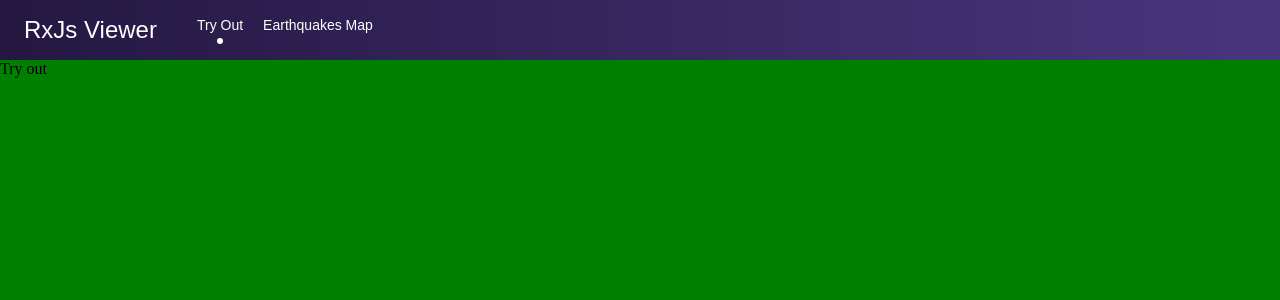
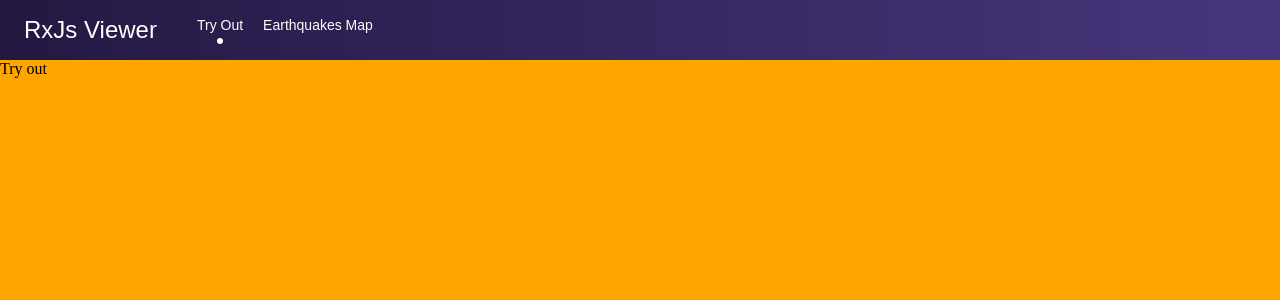
Before and after one commit to JoaoCasalNovo/rxjs-angular-earthquakes, an Angular app: page /try-out in a window 1280 px wide. Shown: the top 300 px of the page. Built offline with nearby package versions, Linux system fonts and the light colour scheme; a web font is replaced by a local one.

Commit message:
feat(tryout): add filter and map do tryout location

```diff
--- a/src/app/tryout/tryout.component.html
+++ b/src/app/tryout/tryout.component.html
@@ -1 +1,5 @@
-<div class="tryout-container">Try out</div>
+<div
+    #tryOut
+    class="tryout-container">
+    Try out
+</div>
--- a/src/app/tryout/tryout.component.less
+++ b/src/app/tryout/tryout.component.less
@@ -2,5 +2,5 @@
 	height: 100%;
 	width: 100%;
 
-	background-color: green;
+	background-color: orange;
 }
--- a/src/app/tryout/tryout.component.ts
+++ b/src/app/tryout/tryout.component.ts
@@ -1,15 +1,90 @@
-import { Component, OnInit } from '@angular/core';
+import { Component, OnInit, ViewChild, ElementRef, OnDestroy } from '@angular/core';
+import { fromEvent, Observable } from 'rxjs';
+import { share, filter, map } from 'rxjs/operators';
+
+const HEADER_HEIGHT = 60;
 
 @Component({
 	selector: 'tryout',
 	templateUrl: './tryout.component.html',
 	styleUrls: ['./tryout.component.less']
 })
-export class TryoutComponent implements OnInit {
+export class TryoutComponent implements OnInit, OnDestroy {
+	click$: Observable<Event>;
+	top$: Observable<Event>;
+	bottom$: Observable<Event>;
+
+	@ViewChild('tryOut', { read: ElementRef, static: false }) tryOut: ElementRef;
 
 	constructor() { }
 
-	ngOnInit() {
+	get tryOutHeight(): number {
+		return window.innerHeight;
 	}
 
+	get tryOutWidth(): number {
+		return window.innerWidth;
+	}
+
+	get centerHeigth(): number {
+		return (this.tryOutHeight / 2) + HEADER_HEIGHT;
+	}
+
+	get centerWidth(): number {
+		return this.tryOutWidth / 2;
+	}
+
+	ngOnInit() {
+		/**
+		 * Put code here
+		 */
+		this.click$ = fromEvent(document, 'click').pipe(share());
+
+		// #### FILTER
+
+		// this.top$ = this.click$.pipe(
+		// 	filter((event: MouseEvent) => event.clientY > HEADER_HEIGHT && event.clientY < this.centerHeigth)
+		// );
+
+		// this.bottom$ = this.click$.pipe(
+		// 	filter((event: MouseEvent) => event.clientY > this.centerHeigth)
+		// );
+
+		// TOP LEFT Corner
+		// this.top$
+		// 	.pipe(filter((event: MouseEvent) => event.clientX <= this.centerWidth))
+		// 	.subscribe(() => console.log('TOP LEFT CORNER'));
+
+		// // TOP RIGHT Corner
+		// this.top$
+		// 	.pipe(filter((event: MouseEvent) => event.clientX > this.centerWidth))
+		// 	.subscribe(() => console.log('TOP RIGHT CORNER'));
+		// // BOTTOM LEFT Corner
+		// this.bottom$
+		// 	.pipe(filter((event: MouseEvent) => event.clientX <= this.centerWidth))
+		// 	.subscribe(() => console.log('BOTTOM LEFT CORNER'));
+
+		// // BOTTOM RIGHT Corner
+		// this.bottom$
+		// 	.pipe(filter((event: MouseEvent) => event.clientX > this.centerWidth))
+		// 	.subscribe(() => console.log('BOTTOM RIGHT CORNER'));
+
+		// #### MAP
+		// this.click$
+		// 	.pipe(
+		// 		map((event: MouseEvent) => {
+		// 			const zone = '';
+
+		// 			return zone
+		// 				.concat(event.clientY > this.centerHeigth ? 'BOTTOM' : 'TOP')
+		// 				.concat(event.clientX > this.centerWidth ? ' RIGHT' : ' LEFT');
+		// 		})
+		// 	).subscribe((zone: string) => {
+		// 		console.log(`The Event Zone is ${zone}`);
+		// 	});
+	}
+
+	ngOnDestroy() {
+
+	}
 }
```
Also changed, not shown: src/app/tryout/Instructions.ts (added, +16 -0 lines).
